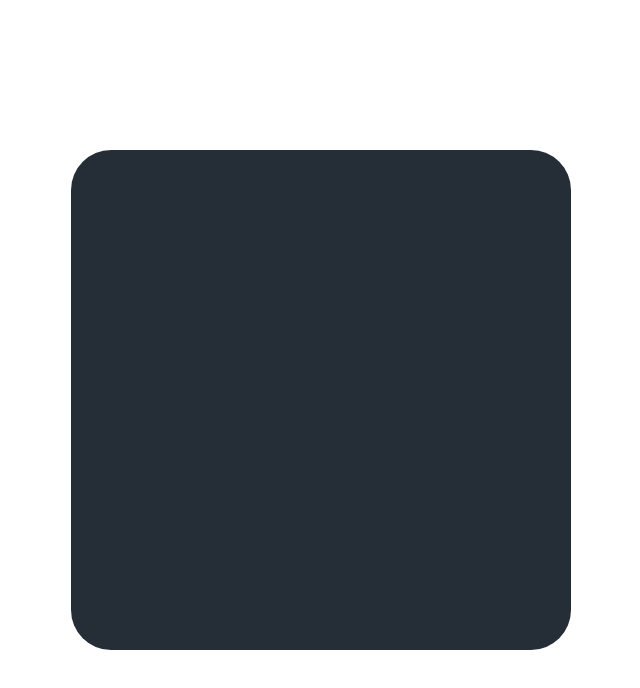
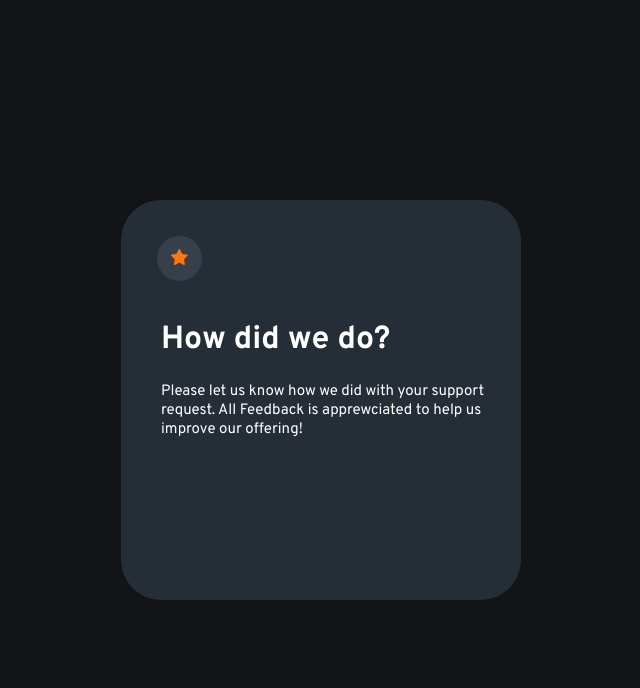
Before and after one commit to HoussamELM/Interactive-rating-compenent, a plain HTML site: page index.html in a window 1280 px wide. Shown: the whole page, without its empty margins (319-959 px from the left). Drawn offline with Linux system fonts and the light colour scheme.

Commit message:
forgot to commit added the star button on top added a little opacity to the buttom added text items

```diff
--- a/index.html
+++ b/index.html
@@ -9,7 +9,18 @@
 </head>
 <body>
     <div class="main">
-
-    </div>
+<div class="starDIV">
+    <button class="starbutton"><svg width="17" height="16" xmlns="http://www.w3.org/2000/svg" class="star"><path d="m9.067.43 1.99 4.031c.112.228.33.386.58.422l4.45.647a.772.772 0 0 1 .427 1.316l-3.22 3.138a.773.773 0 0 0-.222.683l.76 4.431a.772.772 0 0 1-1.12.813l-3.98-2.092a.773.773 0 0 0-.718 0l-3.98 2.092a.772.772 0 0 1-1.119-.813l.76-4.431a.77.77 0 0 0-.222-.683L.233 6.846A.772.772 0 0 1 .661 5.53l4.449-.647a.772.772 0 0 0 .58-.422L7.68.43a.774.774 0 0 1 1.387 0Z" fill="#FC7614"/></svg></button>
+</div>
+<br>
+<div>
+    <h1>How did we do?</h1>
+    <p>
+Please let us know how we did with your support <br>
+request. All Feedback is apprewciated to help us <br>
+improve our offering!
+    </p>
+</div>
+</div>
 </body>
 </html>
--- a/styles.css
+++ b/styles.css
@@ -1,11 +1,38 @@
+@import url('https://fonts.googleapis.com/css2?family=Overpass&display=swap');
+@import url('https://fonts.googleapis.com/css2?family=Overpass:wght@700&display=swap');
+body{
+  color: white;
+  background-color: hsl(216, 12%, 8%);
+}
 .main{
-  background-color: hsl(213, 19%, 18%);
+  background-color: hsl(213, 19%, 18%) ;
   border-radius: 40px;
   position: absolute;
   left: 50%;
   top: 50%;
-  width: 500px;
-  height: 500px;
-  margin-left: -250px;
-  margin-top: -250px;
+  width: 400px;
+  height: 400px;
+  margin-left: -200px;
+  margin-top: -200px;
 }
+
+.starbutton{
+  background-color: hsl(216, 12%, 54%, 0.2);
+  border: none;
+  width: 45px;
+  height: 45px;
+  border-radius: 100%;
+  margin-top: 9%;
+  margin-left: 9%;
+}
+p{
+  font-family: 'Overpass', sans-serif;
+  font-weight:400;
+  font-size: 15px;
+  margin-left:10%;
+}
+h1{
+  font-family: 'Overpass', sans-serif;
+  font-weight:700;
+  margin-left:10%;
+}
```
